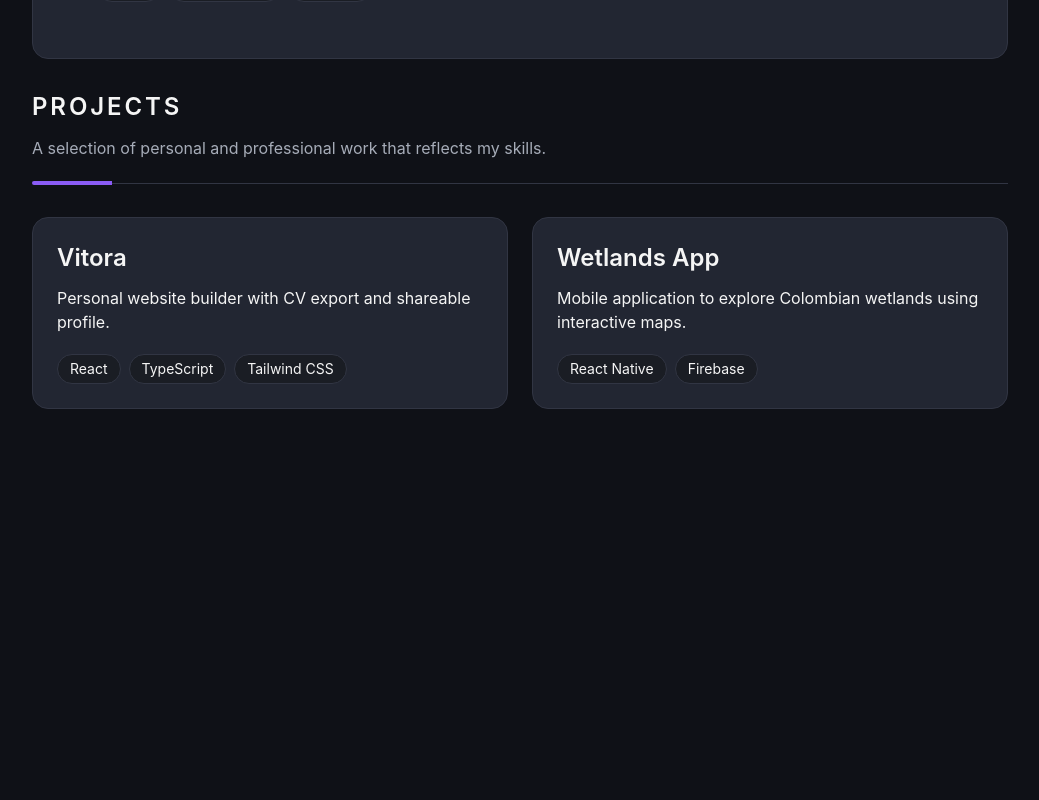
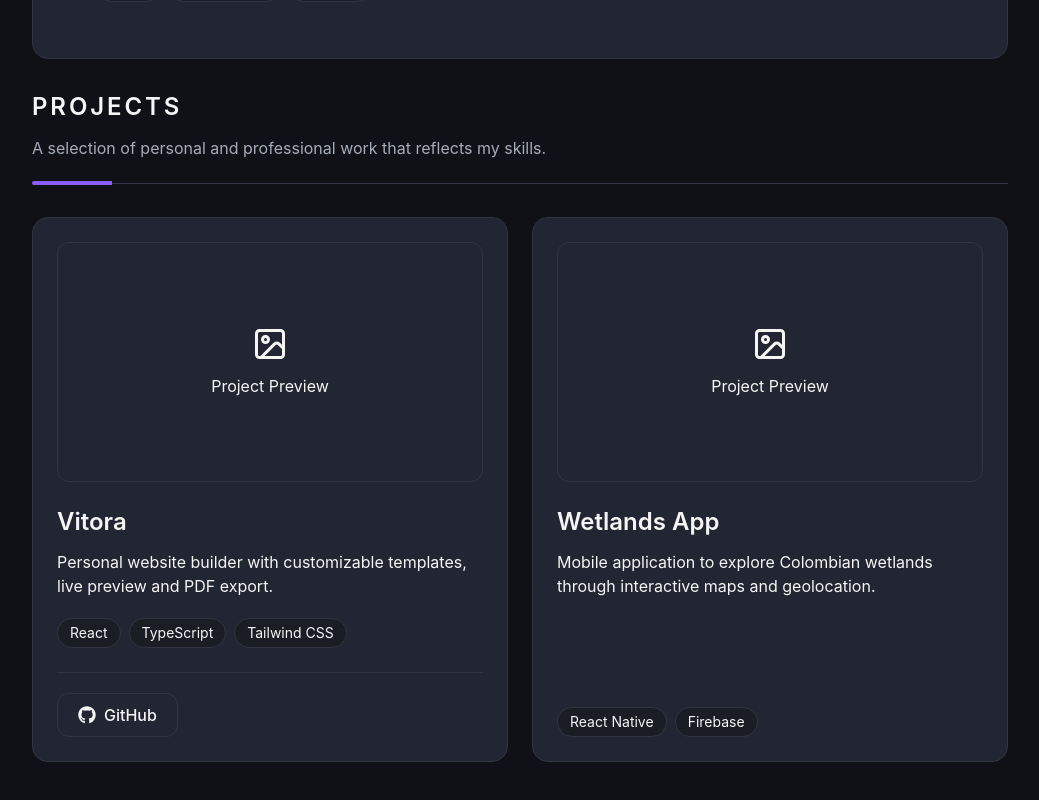
Before and after one commit to Ian-777/vitora, a React (Vite) app: page / in a window 1280 px wide. Shown: the part 1401-2201 px from the top of the page, without its empty margins (120-1159 px from the left). Before the commit the page ends 1858 px from the top, so only its background shows below. Built offline with nearby package versions, Linux system fonts and the light colour scheme.

Commit message:
Vitora 1.1.6

```diff
--- a/src/features/website/components/Header.tsx
+++ b/src/features/website/components/Header.tsx
@@ -5,10 +5,7 @@ import {
   Typography,
 } from "@/shared/ui";
 
-import {
-  Download,
-  MapPin,
-} from "lucide-react";
+import { UiIcons } from "@/shared/icons";
 
 import { profile } from "../profile.mock";
 import { socialIcons } from "../social-icons";
@@ -37,7 +34,7 @@ export function Header() {
           </Typography>
 
           <div className="mt-4 flex items-center justify-center gap-2 text-[var(--muted-foreground)]">
-            <MapPin size={18} />
+            <UiIcons.mapPin size={18} />
 
             <Typography variant="body">
               {profile.location}
@@ -61,7 +58,7 @@ export function Header() {
           </div>
 
           <div className="mt-6 flex justify-center">
-            <IconButton icon={<Download size={18} />}>
+            <IconButton icon={<UiIcons.download size={18} />}>
               Download CV
             </IconButton>
           </div>
--- a/src/features/website/components/projects/ProjectCard.tsx
+++ b/src/features/website/components/projects/ProjectCard.tsx
@@ -1,8 +1,14 @@
 import {
   Card,
+  IconButton,
   Tag,
   Typography,
 } from "@/shared/ui";
+
+import {
+  BrandIcons,
+  UiIcons,
+} from "@/shared/icons";
 
 import type { Project } from "../../profile/types";
 
@@ -26,6 +32,24 @@ export function ProjectCard({
         hover:shadow-xl
       "
     >
+      <div className="mb-6 aspect-video overflow-hidden rounded-xl border border-[var(--border)] bg-[var(--muted)]">
+        {project.image ? (
+          <img
+            src={project.image}
+            alt={project.title}
+            className="h-full w-full object-cover"
+          />
+        ) : (
+          <div className="flex h-full flex-col items-center justify-center gap-3 text-[var(--muted-foreground)]">
+            <UiIcons.image size={36} />
+
+            <Typography variant="small">
+              Project Preview
+            </Typography>
+          </div>
+        )}
+      </div>
+
       <Typography variant="h3">
         {project.title}
       </Typography>
@@ -44,6 +68,28 @@ export function ProjectCard({
           </Tag>
         ))}
       </div>
+
+      {(project.github || project.demo) && (
+        <div className="mt-6 flex gap-3 border-t border-[var(--border)] pt-5">
+          {project.github && (
+            <IconButton
+              href={project.github}
+              icon={<BrandIcons.github size={18} />}
+            >
+              GitHub
+            </IconButton>
+          )}
+
+          {project.demo && (
+            <IconButton
+              href={project.demo}
+              icon={<UiIcons.externalLink size={18} />}
+            >
+              Live Demo
+            </IconButton>
+          )}
+        </div>
+      )}
     </Card>
   );
 }
--- a/src/features/website/profile.mock.ts
+++ b/src/features/website/profile.mock.ts
@@ -88,24 +88,43 @@ export const profile: Profile = {
   projects: [
     {
       title: "Vitora",
+
       description:
-        "Personal website builder with CV export and shareable profile.",
+        "Personal website builder with customizable templates, live preview and PDF export.",
+
       technologies: [
         "React",
         "TypeScript",
         "Tailwind CSS",
       ],
-      url: "https://vitora.app",
+
+      github: "https://github.com/Ian-777/vitora",
+
+      demo: "",
+
+      image: "",
+
+      featured: true,
     },
+
     {
       title: "Wetlands App",
+
       description:
-        "Mobile application to explore Colombian wetlands using interactive maps.",
+        "Mobile application to explore Colombian wetlands through interactive maps and geolocation.",
+
       technologies: [
         "React Native",
         "Firebase",
       ],
-      url: "",
+
+      github: "",
+
+      demo: "",
+
+      image: "",
+
+      featured: false,
     },
   ],
 };
--- a/src/features/website/social-icons.tsx
+++ b/src/features/website/social-icons.tsx
@@ -1,8 +1,12 @@
-import { Globe } from "lucide-react";
-import { FaGithub, FaLinkedin } from "react-icons/fa";
+import {
+  BrandIcons,
+  UiIcons,
+} from "@/shared/icons";
 
 export const socialIcons = {
-  github: <FaGithub size={18} />,
-  linkedin: <FaLinkedin size={18} />,
-  website: <Globe size={18} />,
+  github: <BrandIcons.github size={18} />,
+
+  linkedin: <BrandIcons.linkedin size={18} />,
+
+  website: <UiIcons.globe size={18} />,
 };
--- /dev/null
+++ b/src/shared/icons/brands.tsx
@@ -0,0 +1,9 @@
+import {
+  FaGithub,
+  FaLinkedin,
+} from "react-icons/fa";
+
+export const BrandIcons = {
+  github: FaGithub,
+  linkedin: FaLinkedin,
+};
--- /dev/null
+++ b/src/shared/icons/index.ts
@@ -0,0 +1,2 @@
+export * from "./brands";
+export * from "./ui";
--- /dev/null
+++ b/src/shared/icons/ui.tsx
@@ -0,0 +1,17 @@
+import {
+  Download,
+  ExternalLink,
+  Globe,
+  Image,
+  Mail,
+  MapPin,
+} from "lucide-react";
+
+export const UiIcons = {
+  download: Download,
+  externalLink: ExternalLink,
+  globe: Globe,
+  image: Image,
+  mail: Mail,
+  mapPin: MapPin,
+};
```
Also changed, not shown: src/features/website/types.ts (+10 -1 lines).
